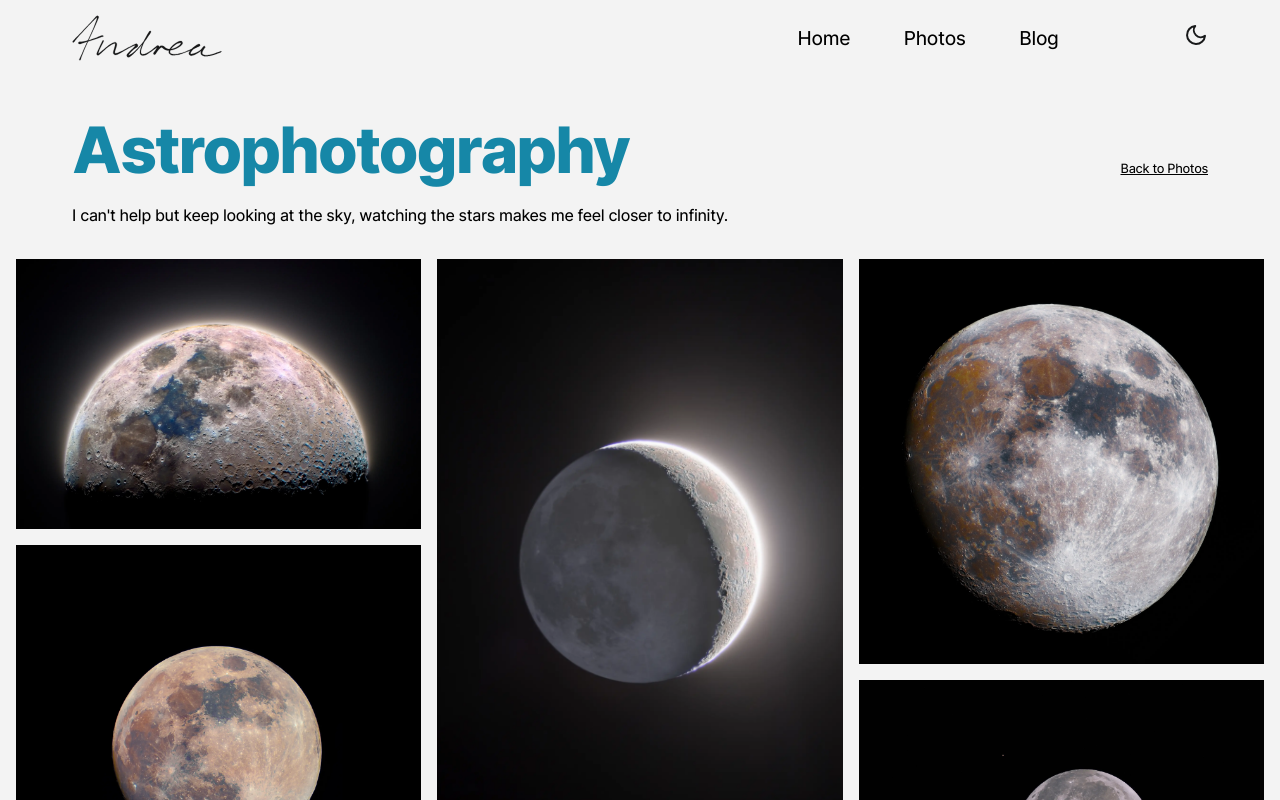
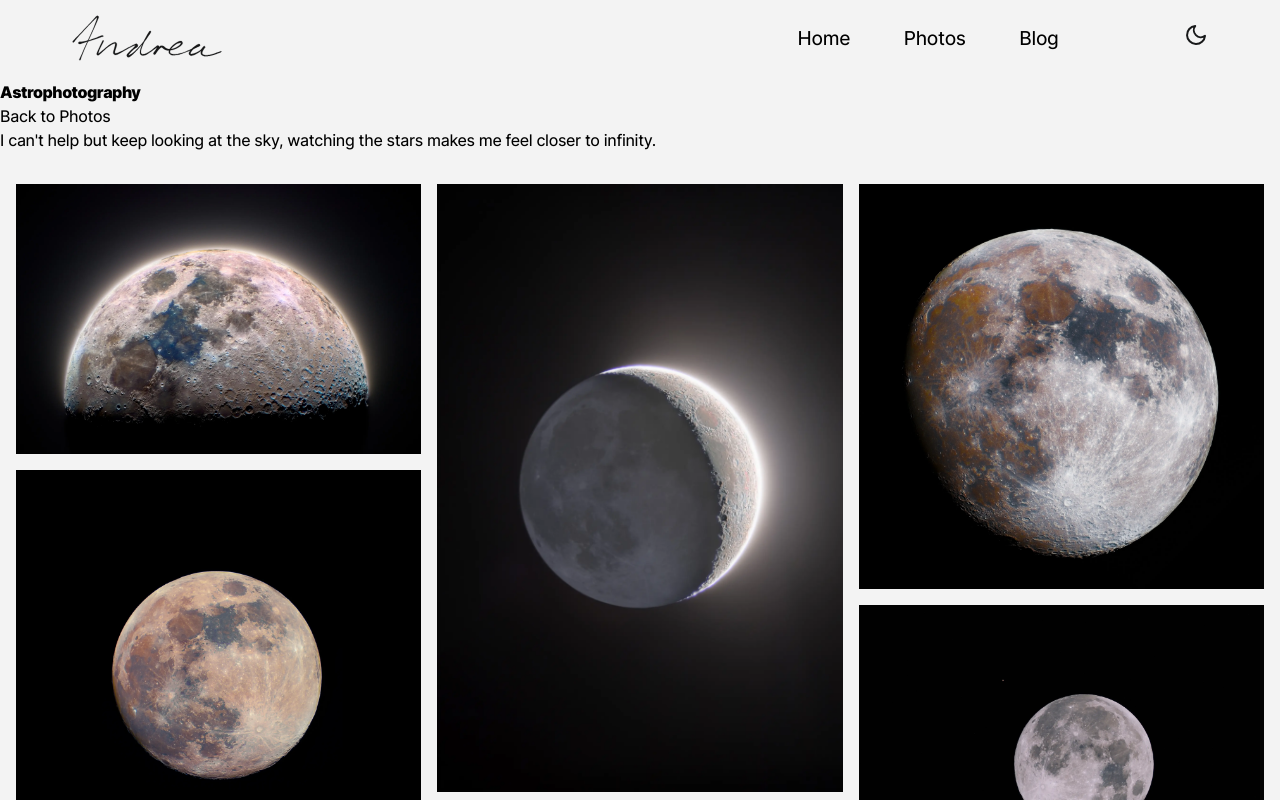
Before and after one commit to andreaiaia/blog, a Next.js app: page /photos/astrophotography in a window 1280 px wide. Shown: the top 800 px of the page. Built offline with nearby package versions, Linux system fonts and the light colour scheme.

Commit message:
Remove unecessary css

```diff
--- a/pages/index.jsx
+++ b/pages/index.jsx
@@ -23,7 +23,7 @@ const Home = ({ allPostsData }) => {
         <title>Home - Andrea</title>
         <meta property="og:title" content="homepage" key="title" />
       </Head>
-      <main className={styles.container}>
+      <main>
         <section className={styles.hero}>
           <div className={styles.greetings}>
             <h1>Hello, my name is Andrea</h1>
--- a/pages/photos/Photos.module.scss
+++ b/pages/photos/Photos.module.scss
@@ -1,10 +1,6 @@
 @use '../../styles/_globals.module' as *;
 
 $gap: 1rem;
-
-.main {
-  @include main;
-}
 
 .container {
   @include container;
@@ -26,30 +22,6 @@ $gap: 1rem;
 
   @include smartphone {
     grid-template-columns: 1fr;
-  }
-}
-
-.galleryTitle {
-  text-align: center;
-}
-
-.title {
-  @include container;
-  padding-top: 2rem;
-
-  h1 {
-    @include h1;
-  }
-
-  & > div {
-    display: flex;
-    justify-content: space-between;
-    align-items: baseline;
-  }
-
-  .backlink {
-    text-decoration: underline;
-    font-size: 0.8rem;
   }
 }
 
--- a/pages/posts/Blog.module.scss
+++ b/pages/posts/Blog.module.scss
@@ -1,8 +1,4 @@
 @use '../../styles/_globals.module' as *;
-
-.main {
-  @include main;
-}
 
 .container {
   @include container;
--- a/pages/posts/[id].jsx
+++ b/pages/posts/[id].jsx
@@ -47,7 +47,7 @@ const Post = ({ postData }) => {
         <meta property="og:description" content={data.description} />
         <meta property="og:title" content={data.title} />
       </Head>
-      <main className={styles.main}>
+      <main>
         <motion.div className={styles.progressBar} style={{ scaleX }} />
         <div className={styles.container}>
           <PostHero data={data} date={formattedDate} stats={stats} />
--- a/pages/posts/index.jsx
+++ b/pages/posts/index.jsx
@@ -15,7 +15,7 @@ export async function getStaticProps() {
 
 const Blog = ({ allPostsData }) => {
   return (
-    <main className={styles.main}>
+    <main>
       <Banner title="Blog" text="My little corner of the web!" />
       <section className={styles.container}>
         <ul className={styles.posts}>
--- a/styles/main.scss
+++ b/styles/main.scss
@@ -57,6 +57,16 @@ body {
   letter-spacing: -0.02em;
   padding: 0;
 }
+
+main {
+  padding: 5rem 0 calc(8rem + 100px);
+  margin: 0;
+
+  @media screen and (max-width: 600px) {
+    padding: calc(80px) 0 calc(8rem + 100px);
+  }
+}
+
 b,
 strong,
 h3,
```
Also changed, not shown: styles/Home.module.scss (+1 -6 lines).
